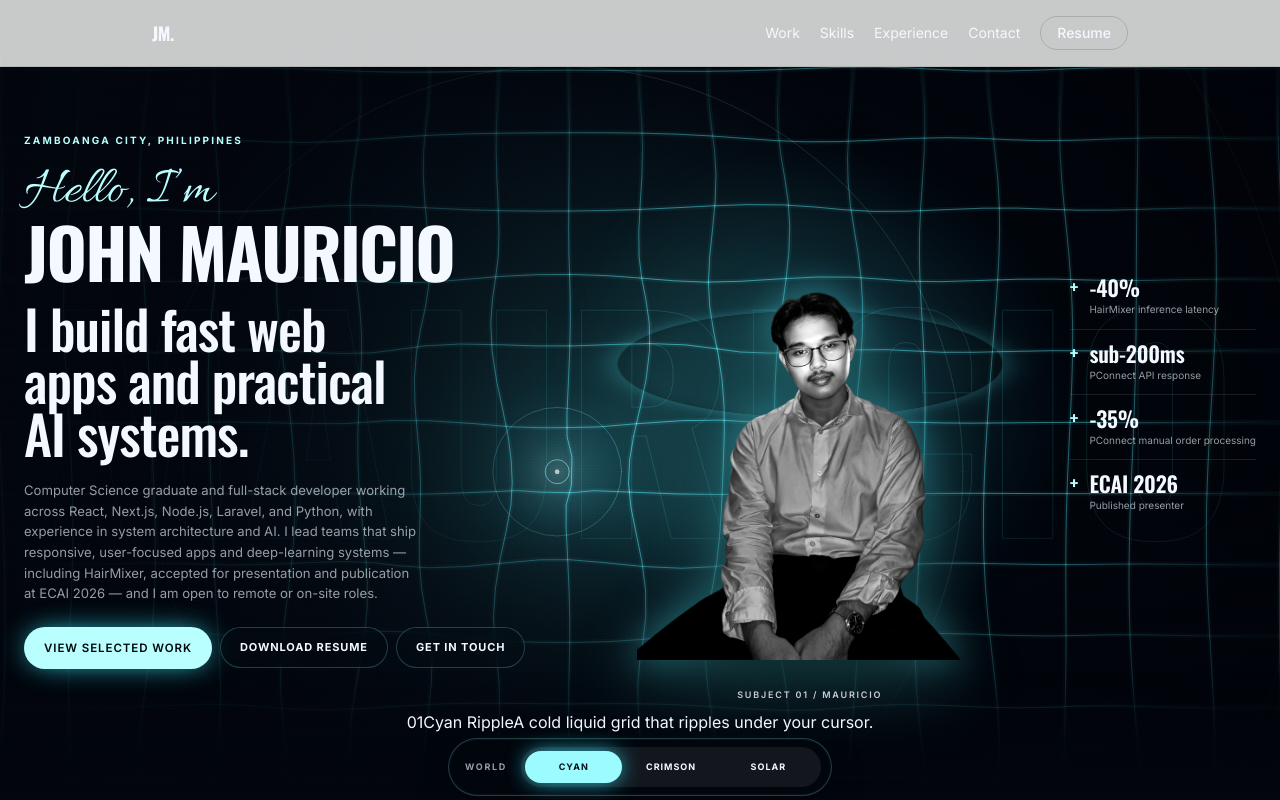
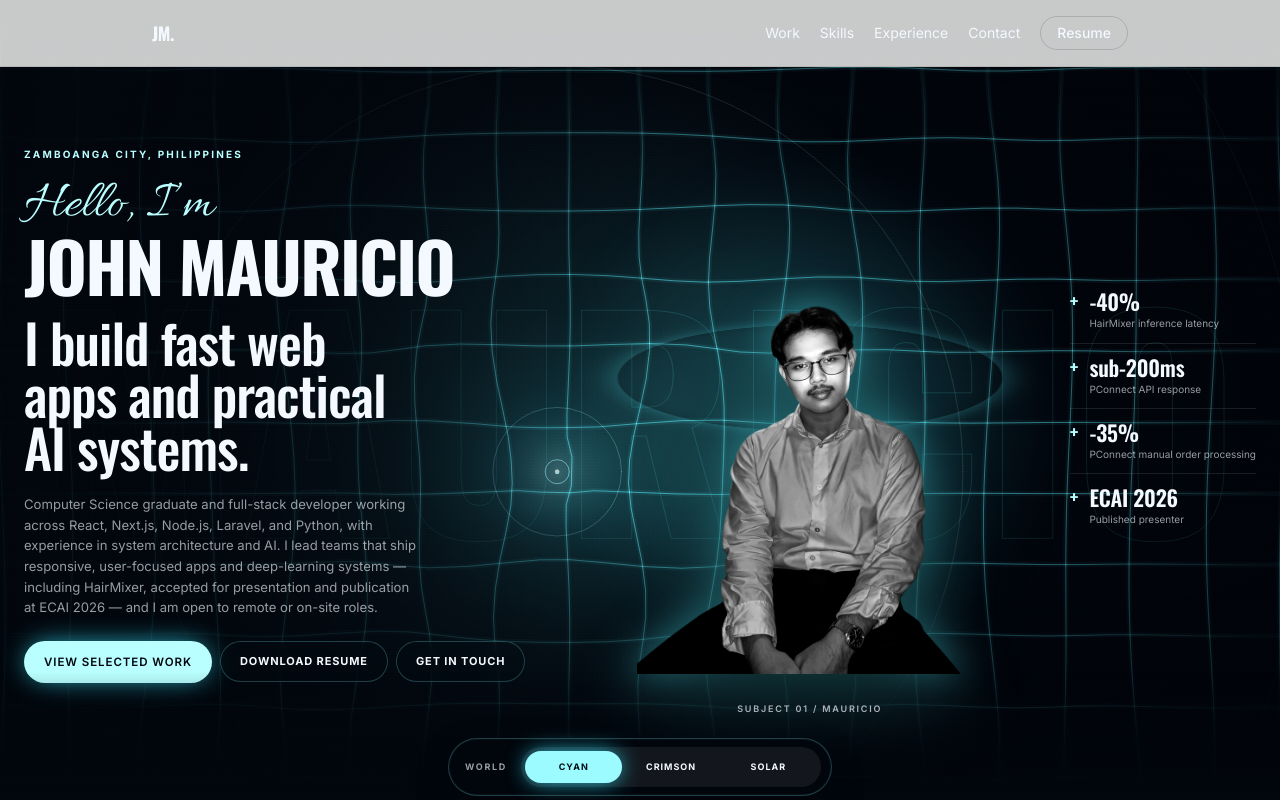
Before and after one commit to Matchewmau/animated-portfolio, a Next.js app: page / in a window 1280 px wide. Shown: the top 800 px of the page. Built offline with nearby package versions, Linux system fonts and the light colour scheme.

Commit message:
fix: remove orphaned hero readout markup

```diff
--- a/src/components/Hero.tsx
+++ b/src/components/Hero.tsx
@@ -141,11 +141,6 @@ export default function Hero() {
       </div>
 
       <div className="hero-footer relative z-20 flex w-full flex-col items-center gap-1 px-6 pb-1">
-        <div className="hero-readout" aria-live="polite">
-          <span className="hero-readout-index">{world.index}</span>
-          <span className="hero-readout-name">{world.name}</span>
-          <span className="hero-readout-desc">{world.description}</span>
-        </div>
         <WorldSwitch value={worldId} onChange={handleWorldChange} />
       </div>
     </section>
```
Also changed, not shown: 1 other file (tests, documents, lock files or other folders).
